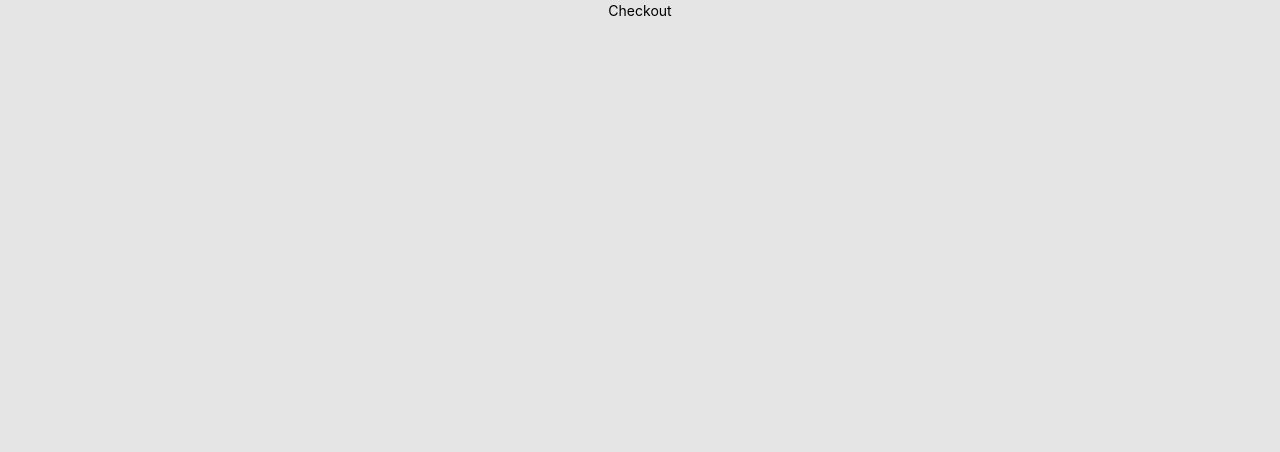
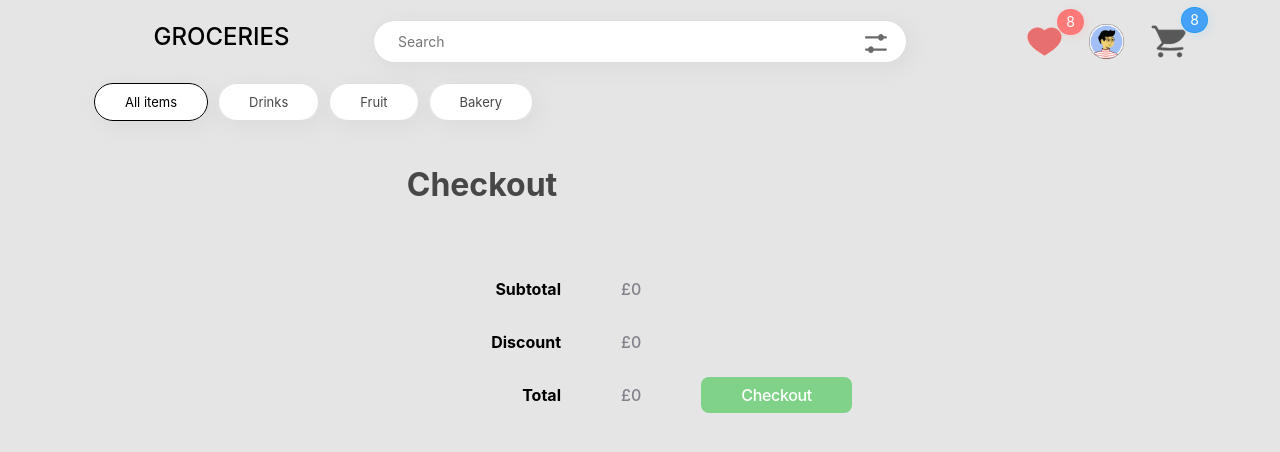
Before and after one commit to skmayank/groceries-website, a React (Create React App) app: page /checkout in a window 1280 px wide. Shown: the top 452 px of the page. Built offline with nearby package versions, Linux system fonts and the light colour scheme.

Commit message:
Create checkout page

```diff
--- a/src/components/Groceries/Checkout.tsx
+++ b/src/components/Groceries/Checkout.tsx
@@ -1,11 +1,155 @@
-import React from 'react';
+import React, { useState, useEffect } from "react";
+
+//COMPONENT
+import Header from "../common/header";
+
+//API
+import {
+  getCartDataFromLocalStorage,
+  setCartDataToLocalStorage,
+  getTotalAmount
+} from "../../utils/utils";
+
+//Types
+import { ProductTypes, InputEvent, InputSelectEvent } from "./List.types";
 
 const Checkout = () => {
-    return (
-        <div>
-            Checkout
+  const [products, setProducts] = useState<ProductTypes[]>([]);
+  const [searchQuery, setSearchQuery] = useState<String>("");
+
+  useEffect(() => {
+    //@ts-ignore
+    let localStorageCartData = getCartDataFromLocalStorage("cartData")
+      ? //@ts-ignore
+        JSON.parse(getCartDataFromLocalStorage("cartData"))
+      : [];
+    setProducts(localStorageCartData);
+  }, []);
+
+  const handleAddItem = (item: any) => {
+    //@ts-ignore
+    const newLocalStorageValue = [];
+    products.map((obj: any) => {
+      if (obj.name === item.name) {
+        obj.totalItemAdded = obj.totalItemAdded
+          ? obj.totalItemAdded + 1
+          : 1 + 1;
+      }
+      newLocalStorageValue.push(obj);
+    });
+    //@ts-ignore
+    setProducts(newLocalStorageValue);
+    //@ts-ignore
+    setCartDataToLocalStorage(newLocalStorageValue, "cartData");
+  };
+
+  const handleRemoveItem = (item: any) => {
+    //@ts-ignore
+    const newLocalStorageValue = [];
+    products.map((obj: any) => {
+      if (obj.name === item.name) {
+        obj.totalItemAdded = obj.totalItemAdded
+          ? obj.totalItemAdded - 1
+          : 1 - 1;
+      }
+      newLocalStorageValue.push(obj);
+    });
+    //@ts-ignore
+    setProducts(newLocalStorageValue);
+    //@ts-ignore
+    setCartDataToLocalStorage(newLocalStorageValue, "cartData");
+  };
+
+  return (
+    <>
+      <div className="container">
+        {/*@ts-ignore*/}
+        <Header
+          //@ts-ignore
+          onInputChange={(event: InputEvent) =>
+            setSearchQuery(event.target.value)
+          }
+          showFilter={false}
+        />
+      </div>
+      <div className="container">
+        <div className="w-100">
+          <div className="cart-head">
+            <h1 className="titlepage">Checkout</h1>
+            <div className="table-box-product-cart">
+              {products &&
+                products.map((item: any, index: number) => {
+                  const itemLeft = item.available - (item.totalItemAdded || 1);
+                  return (
+                    <div className="cart-list">
+                      <div className="cart-img">
+                        <div className="img-cart">
+                          <img src="images/image-2.jpg" />
+                        </div>
+                        <div className="cart-text">
+                          <h3>{item?.name}</h3>
+                          <p>{item?.description}</p>
+                        </div>
+                      </div>
+                      <div className="box-plus">
+                        <div className="cart-number">
+                          <img
+                            src="images/minus.svg"
+                            onClick={() => handleRemoveItem(item)}
+                          />
+                          <span>{item?.totalItemAdded || 1}</span>
+                          <img
+                            src="images/plus.svg"
+                            onClick={() =>
+                              itemLeft !== 0 && handleAddItem(item)
+                            }
+                          />
+                        </div>
+                        {itemLeft !== 0 && (
+                          <span className="label-tags">{`${itemLeft} left`}</span>
+                        )}
+                      </div>
+
+                      <div className="prize-cart">{item.price}</div>
+
+                      <div className="close-cart">
+                        <img src="images/close.svg" />
+                      </div>
+                    </div>
+                  );
+                })}
+            </div>
+
+            <div className="table-box-cart">
+              <table className="table">
+                <tbody>
+                  <tr>
+                    <td>Subtotal</td>
+                    <td>£{getTotalAmount(products).subTotal}</td>
+                    <td></td>
+                  </tr>
+                  <tr>
+                    <td>Discount</td>
+                    <td>£{getTotalAmount(products).discount}</td>
+                    <td></td>
+                  </tr>
+                  <tr>
+                    <td>Total</td>
+                    <td>£{getTotalAmount(products).total}</td>
+                    <td>
+                      <a href="#" className="checkout-btn">
+                        Checkout
+                      </a>
+                    </td>
+                  </tr>
+                </tbody>
+              </table>
+            </div>
+          </div>
         </div>
-    );
+      </div>
+    </>
+  );
 };
 
 export default Checkout;
```
